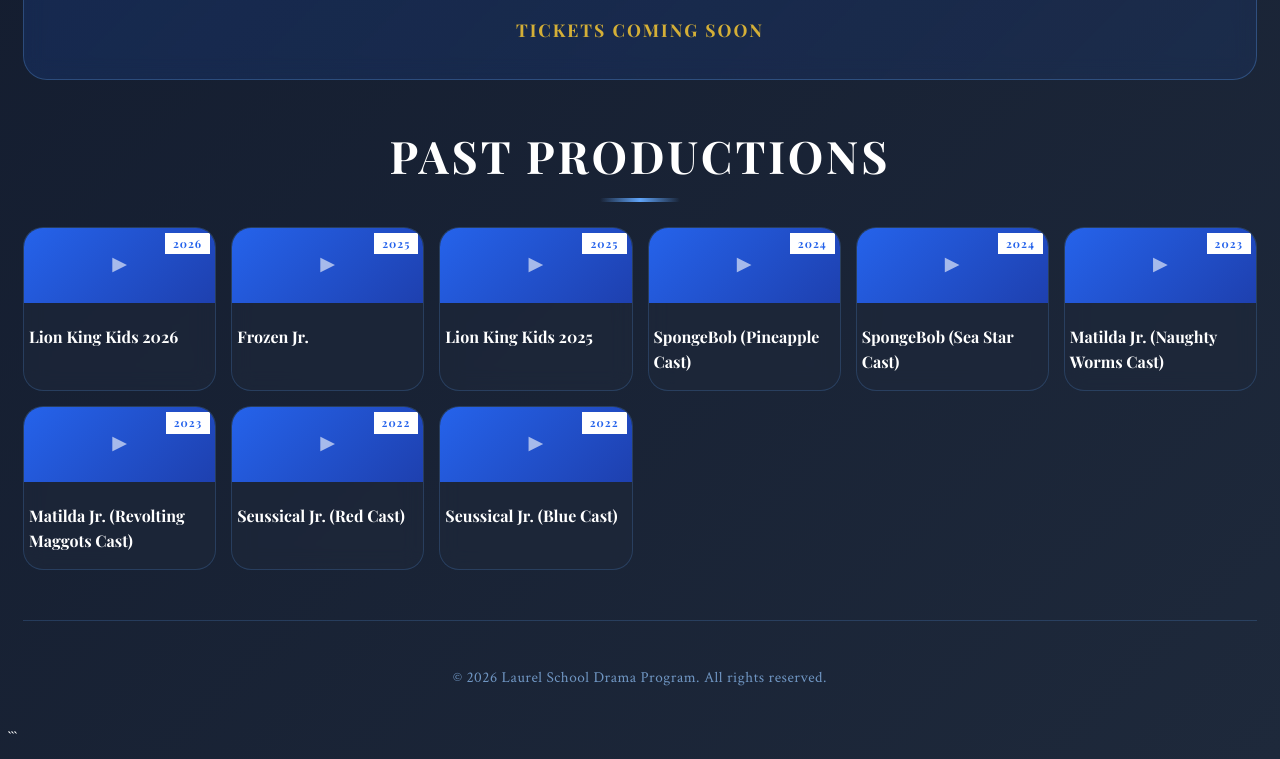
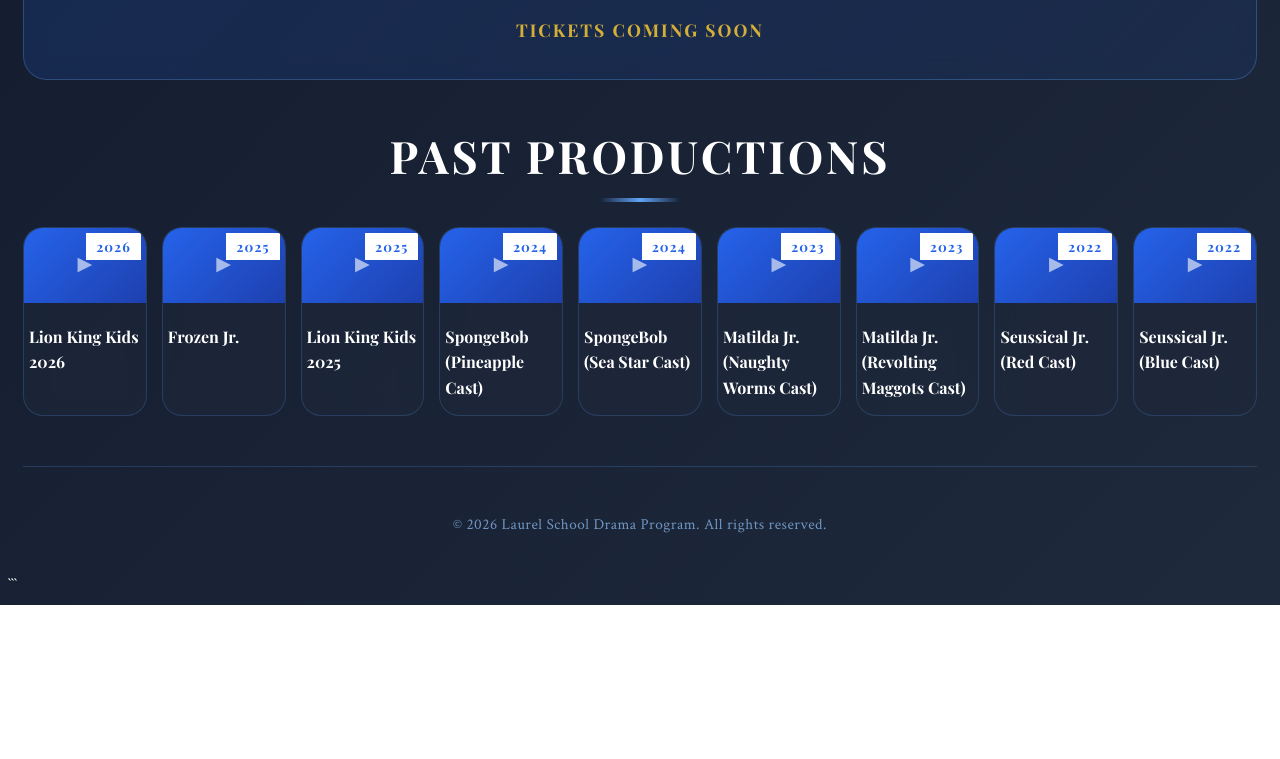
Before and after one commit to yvl692/Laurel-drama, a plain HTML site: page index.html in a window 1280 px wide. Shown: the part 1190-1949 px from the top of the page. After the commit the page ends 1795 px from the top, so only its background shows below. Drawn offline with nearby package versions, Linux system fonts and the light colour scheme.

Commit message:
Adjust CSS grid and video card styles

```diff
--- a/index.html
+++ b/index.html
@@ -559,7 +559,7 @@
 
     .video-grid {
         display: grid;
-        grid-template-columns: repeat(auto-fit, minmax(175px, 1fr));
+        grid-template-columns: repeat(auto-fit, minmax(87px, 1fr));
         gap: 15px;
     }
 
@@ -613,10 +613,10 @@
         right: 5px;
         background: var(--white);
         color: var(--royal-blue);
-        padding: 2px 8px;
+        padding: 3px 10px;
         font-family: 'Playfair Display', serif;
         font-weight: 700;
-        font-size: 0.7rem;
+        font-size: 0.85rem;
         letter-spacing: 1px;
     }
 
```
